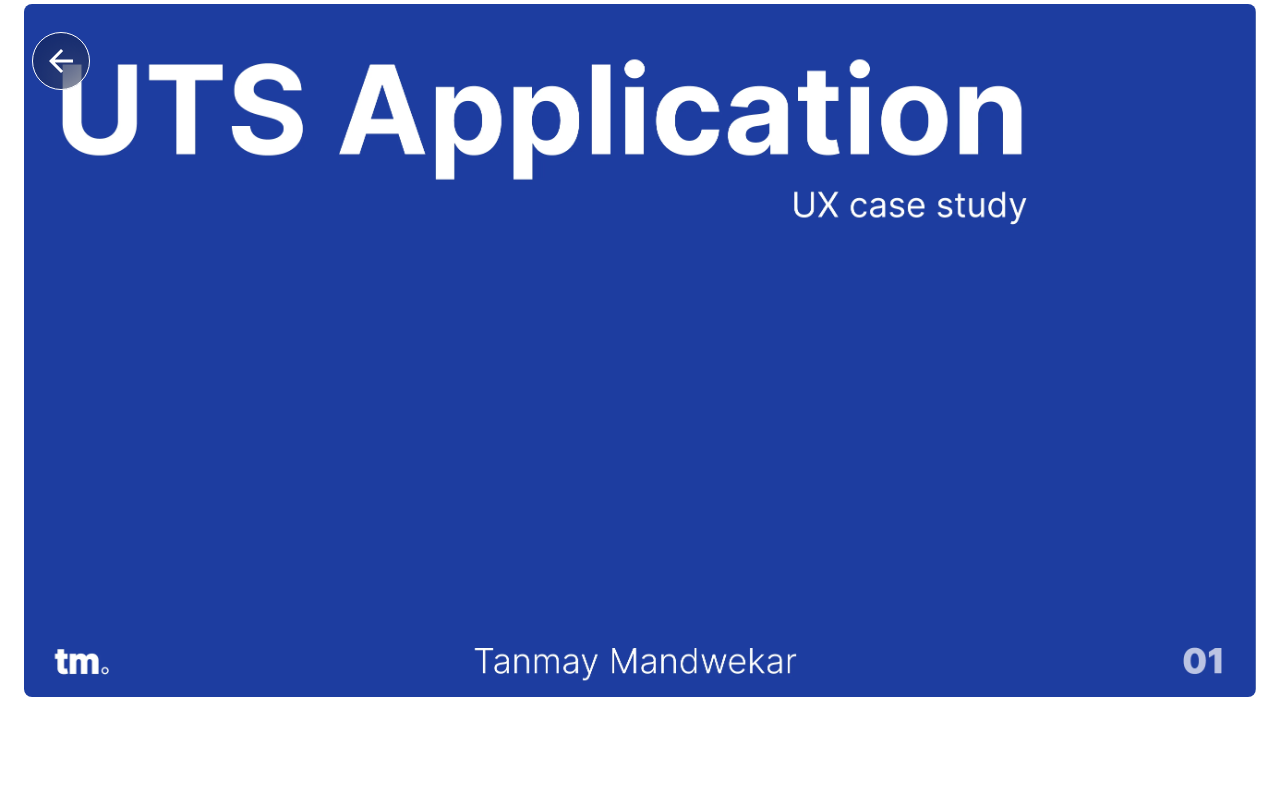
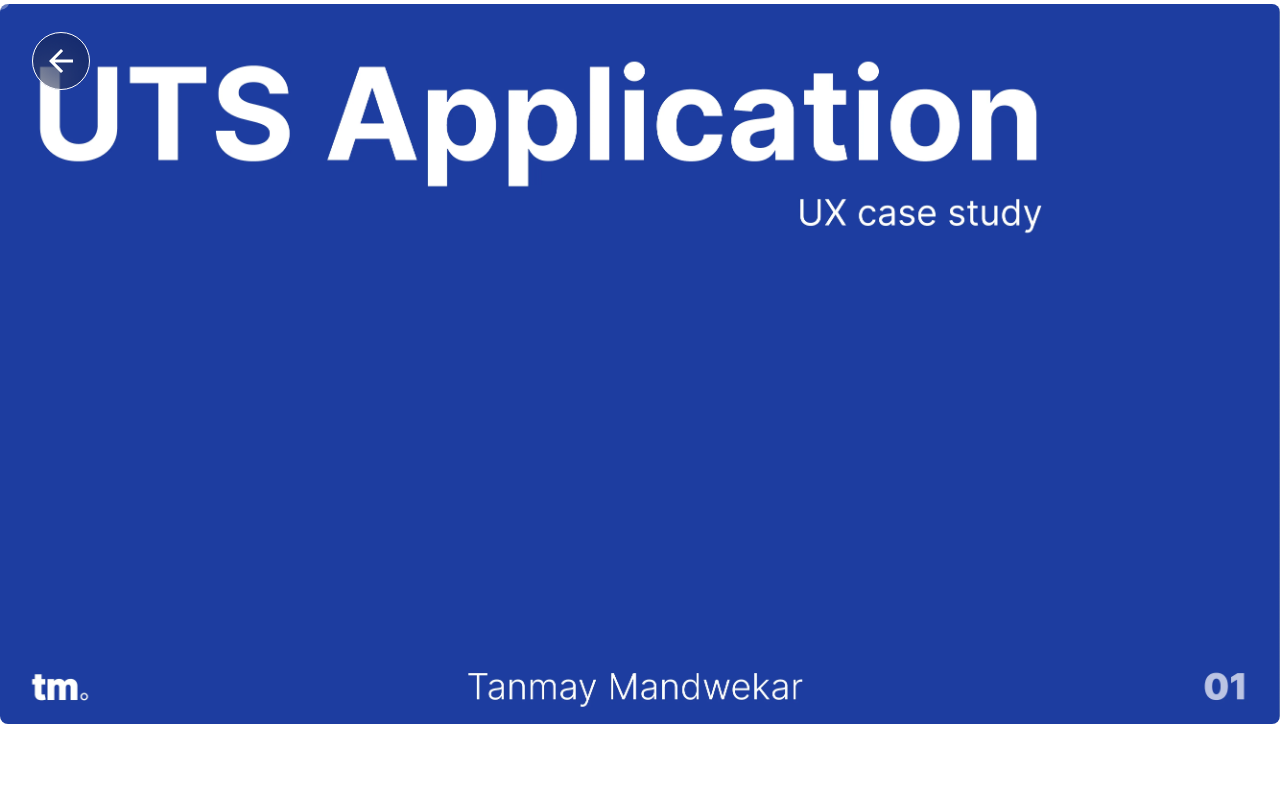
Before and after one commit to TanmayMandwekar/Portfolio, a plain HTML site: page uts.html in a window 1280 px wide. Shown: the top 800 px of the page. Drawn offline with Linux system fonts and the light colour scheme.

Commit message:
Update work.css

```diff
--- a/work.css
+++ b/work.css
@@ -68,7 +68,7 @@ body {
 .workWrapper {
     position: relative;
     max-width: 1920px;
-    padding: 0px 24px 0px 24px;
+    padding: 0px;
     display: flex;
     flex-direction: column;
     gap: 4px;
```
